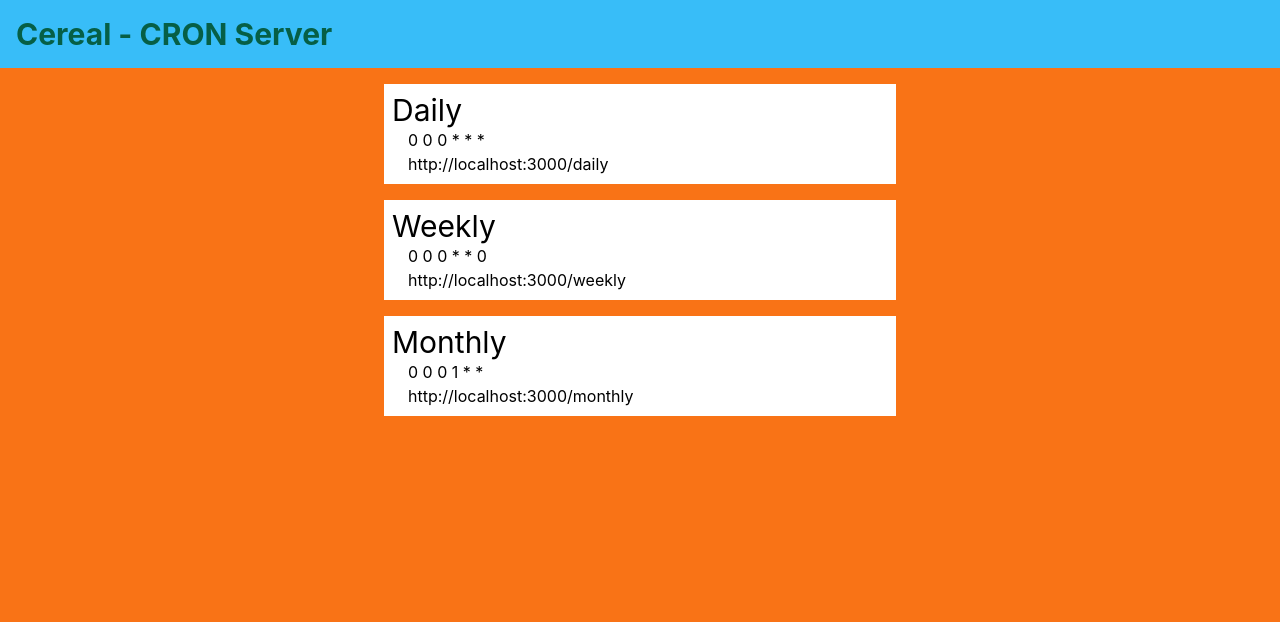
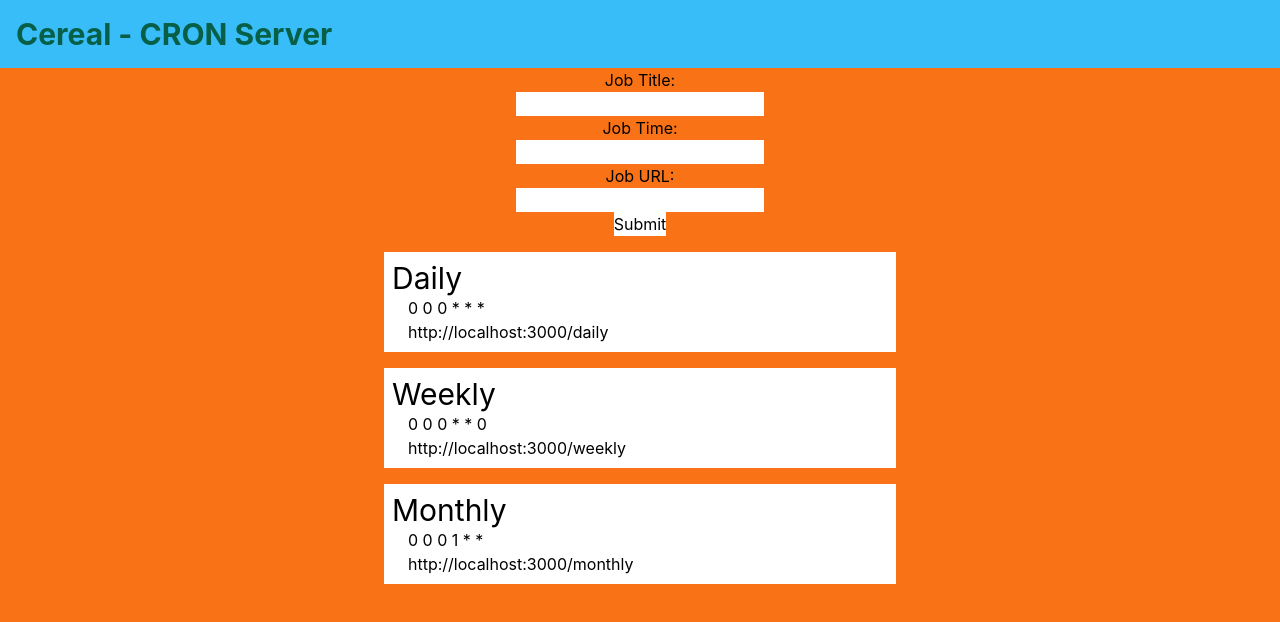
Before and after one commit to hakhan0301/flakes, a React (Create React App) app in the folder apps/web/: page / in a window 1280 px wide. Shown: the top 622 px of the page. Built offline with nearby package versions, Linux system fonts and the light colour scheme; the HTML template or start-up script is replaced by a standard one.

Commit message:
Added form

```diff
--- a/apps/web/src/App.tsx
+++ b/apps/web/src/App.tsx
@@ -1,13 +1,28 @@
+import React from "react";
+import { useState } from "react";
+
 interface Cron {
   title: string;
   cronTime: string;
   URL: string;
 }
 
-const cronJobs: Cron[] = [
-  { title: 'Daily', cronTime: '0 0 0 * * *', URL: 'http://localhost:3000/daily' },
-  { title: 'Weekly', cronTime: '0 0 0 * * 0', URL: 'http://localhost:3000/weekly' },
-  { title: 'Monthly', cronTime: '0 0 0 1 * *', URL: 'http://localhost:3000/monthly' },
+const initialCronJobs: Cron[] = [
+  {
+    title: "Daily",
+    cronTime: "0 0 0 * * *",
+    URL: "http://localhost:3000/daily",
+  },
+  {
+    title: "Weekly",
+    cronTime: "0 0 0 * * 0",
+    URL: "http://localhost:3000/weekly",
+  },
+  {
+    title: "Monthly",
+    cronTime: "0 0 0 1 * *",
+    URL: "http://localhost:3000/monthly",
+  },
 ];
 
 function CronJob(props: Cron) {
@@ -22,25 +37,57 @@ function CronJob(props: Cron) {
   );
 }
 
+function App() {
+  const [cronJobs, setCronJobs] = useState<Cron[]>(initialCronJobs);
+  const [title, setTitle] = useState("");
+  const [time, setTime] = useState("");
+  const [url, setUrl] = useState("");
 
-function App() {
+  function submitCronJob(event: React.FormEvent) {
+    event.preventDefault();
+    const cron: Cron = { title: title, cronTime: time, URL: url };
+    setCronJobs([...cronJobs, cron]);
+  }
+
   return (
     <div className="bg-orange-500 h-screen w-screen">
       <div className="flex flex-col">
         {/* navbar */}
         <div className="bg-sky-400 p-4 text-emerald-800">
-          <h1 className="text-3xl font-bold">
-            Cereal - CRON Server
-          </h1>
+          <h1 className="text-3xl font-bold">Cereal - CRON Server</h1>
         </div>
+
+        <form className="flex flex-col items-center" onSubmit={submitCronJob}>
+          <label>Job Title:</label>
+          <input
+            type="text"
+            value={title}
+            onChange={(event) => setTitle(event.target.value)}
+          ></input>
+          <label>Job Time:</label>
+          <input
+            type="text"
+            value={time}
+            onChange={(event) => setTime(event.target.value)}
+          ></input>
+          <label>Job URL:</label>
+          <input
+            type="text"
+            value={url}
+            onChange={(event) => setUrl(event.target.value)}
+          ></input>
+          <button type="submit" className="bg-white">
+            Submit
+          </button>
+        </form>
 
         <div className="w-full flex flex-col items-center gap-4 p-4">
           {/* cron jobs */}
-          {cronJobs.map((job) => <CronJob {...job} />)}
+          {cronJobs.map((job) => (
+            <CronJob {...job} />
+          ))}
         </div>
-
       </div>
-
     </div>
   );
 }
```
